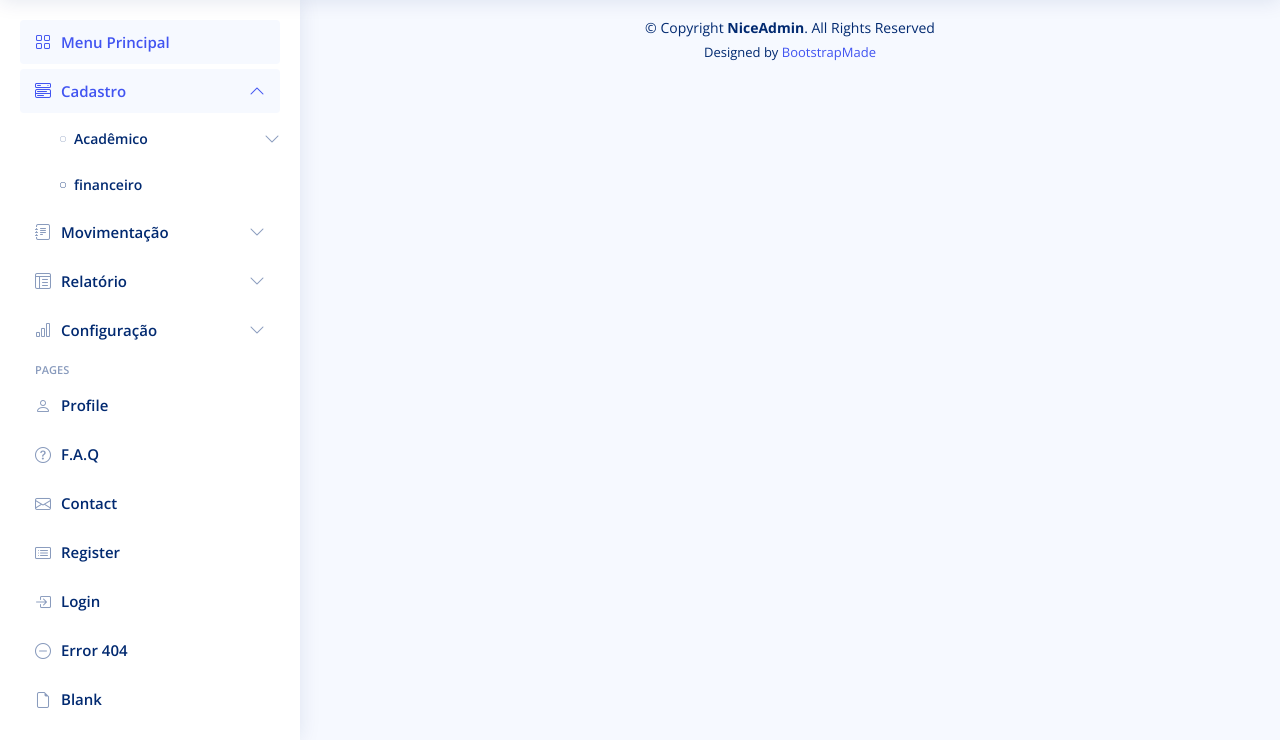
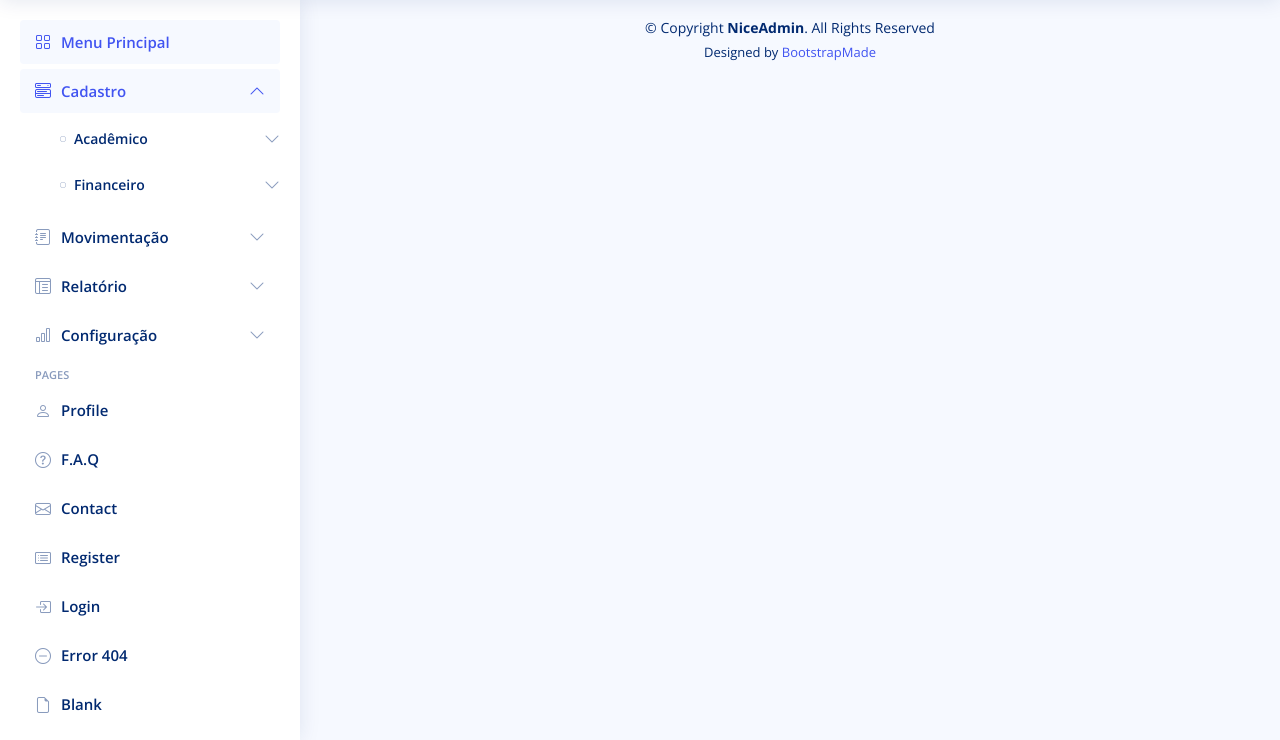
Before and after one commit to IsaqueCeo/projeto_sgaf, a Django app: page / in a window 1280 px wide, after a click on "Cadastro". Shown: the part 60-800 px from the top of the page. Run offline with Django 5.2, Linux system fonts and the light colour scheme; some libraries are stand-ins or nearby versions.

Commit message:
Fixando bugs de Schrödinger: estavam lá e não estavam

```diff
--- a/templates/base.html
+++ b/templates/base.html
@@ -289,6 +289,8 @@
       </li><!-- End Dashboard Nav -->
 
 
+
+
       <ul class="nav flex-column" id="sidebar-nav">
         <li class="nav-item">
           <a class="nav-link collapsed" data-bs-target="#components-nav" data-bs-toggle="collapse" href="#">
@@ -297,10 +299,10 @@
           <ul id="components-nav" class="nav-content collapse" data-bs-parent="#sidebar-nav">
 
             <li class="nav-item">
-              <a class="nav-link collapsed" data-bs-target="#pagination-nav" data-bs-toggle="collapse" href="#">
-                <i class="bi bi-circle"></i><span>Acadêmico</span><i class="bi bi-chevron-down ms-auto fs-6"></i>
+              <a class="nav-link collapsed" data-bs-target="#academic-nav" data-bs-toggle="collapse" href="#">
+                <i class="bi bi-circle me-2"></i><span>Acadêmico</span><i class="bi bi-chevron-down fs-6 ms-auto"></i>
               </a>
-              <ul id="pagination-nav" class="nav-content collapse" data-bs-parent="#components-nav">
+              <ul id="academic-nav" class="nav-content collapse" data-bs-parent="#components-nav">
                 <li class="ms-3">
                   <a href="#">
                     <i class="bi bi-circle"></i><span> teste </span>
@@ -314,16 +316,28 @@
               </ul>
             </li>
 
-            <li>
-              <a href="#">
-                <i class="bi bi-circle"></i><span>financeiro</span>
+            <li class="nav-item">
+              <a class="nav-link collapsed" data-bs-target="#finance-nav" data-bs-toggle="collapse" href="#">
+                <i class="bi bi-circle me-2"></i><span>Financeiro</span><i class="bi bi-chevron-down fs-6 ms-auto"></i>
               </a>
-
+              <ul id="finance-nav" class="nav-content collapse" data-bs-parent="#components-nav">
+                <li class="ms-3">
+                  <a href="#">
+                    <i class="bi bi-circle"></i><span> teste </span>
+                  </a>
+                </li>
+                <li class="ms-3">
+                  <a href="#">
+                    <i class="bi bi-circle"></i><span> teste </span>
+                  </a>
+                </li>
+              </ul>
             </li>
 
           </ul>
-        </li><!-- Fim do Menu de Componentes -->
+        </li>
       </ul>
+
 
 
 
```
